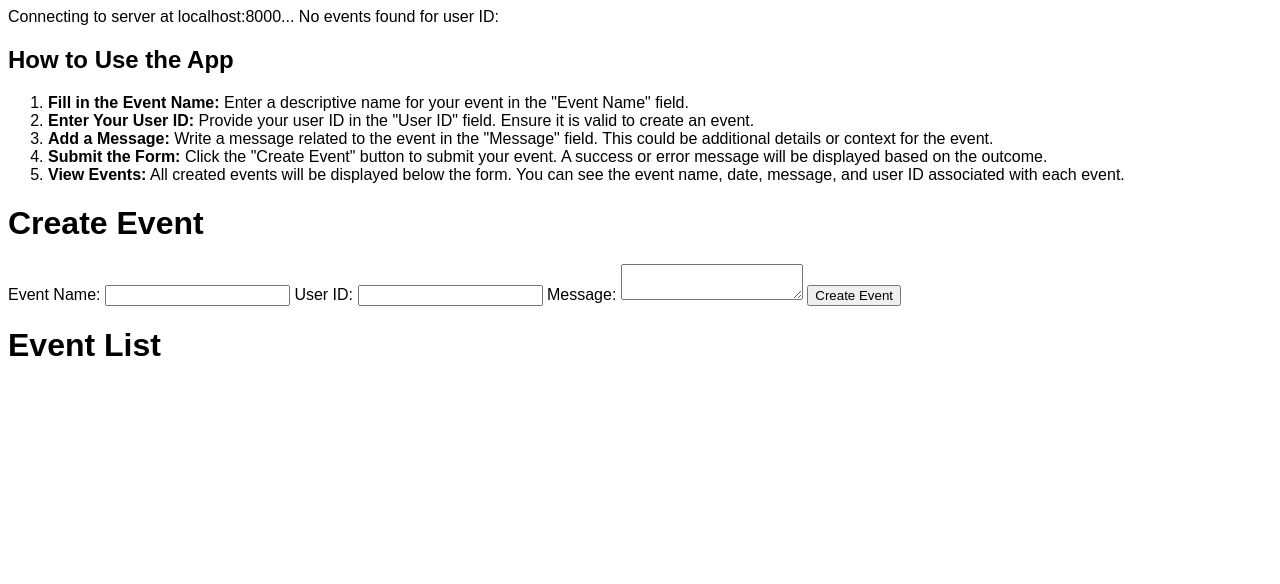
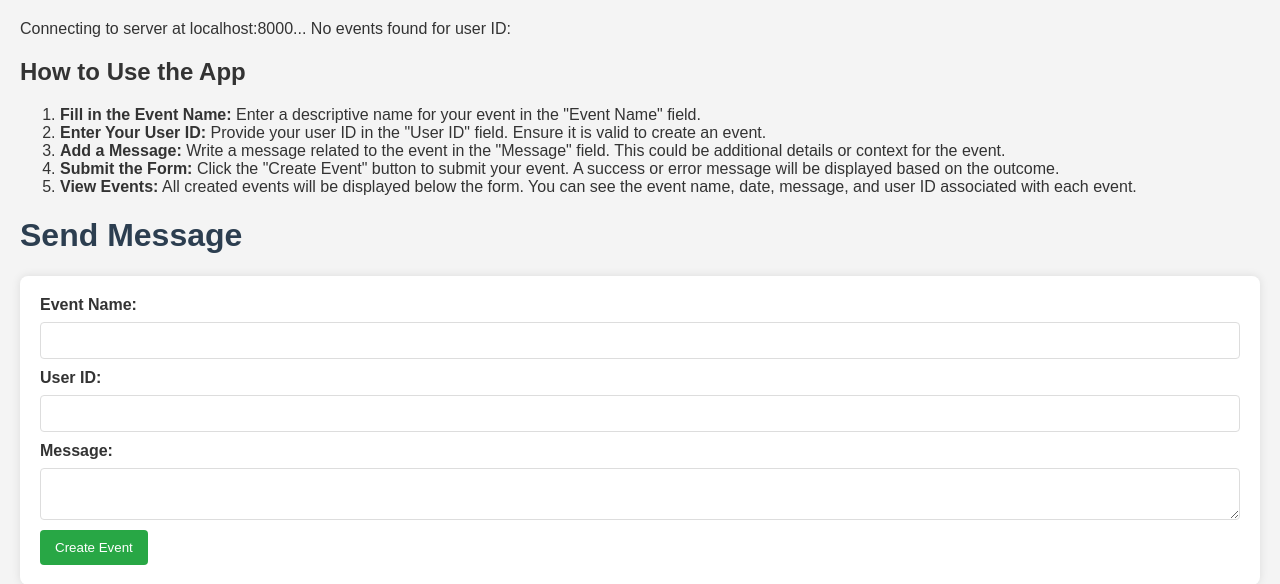
Before and after one commit to Erik-Mfa/event_management, a PHP site: page / in a window 1280 px wide. Shown: the top 584 px of the page. Run offline with PHP 8.4, Linux system fonts and the light colour scheme; data that the repository does not hold is empty.

Commit message:
index fix

```diff
--- a/public/index.php
+++ b/public/index.php
@@ -55,6 +55,7 @@ $stmt = $eventList->read();
     <meta charset="UTF-8">
     <meta name="viewport" content="width=device-width, initial-scale=1.0">
     <script src="https://code.jquery.com/jquery-3.6.0.min.js"></script>
+    <link rel="stylesheet" href="styles.css">
     <title>Create Event</title>
     <h2>How to Use the App</h2>
     <ol>
@@ -84,7 +85,7 @@ $stmt = $eventList->read();
 </head>
 <body>
 
-    <h1>Create Event</h1>
+    <h1>Send Message</h1>
     <form id="eventForm" action="index.php" method="POST">
         <label for="name">Event Name:</label>
         <input type="text" id="name" name="name" required>
```
